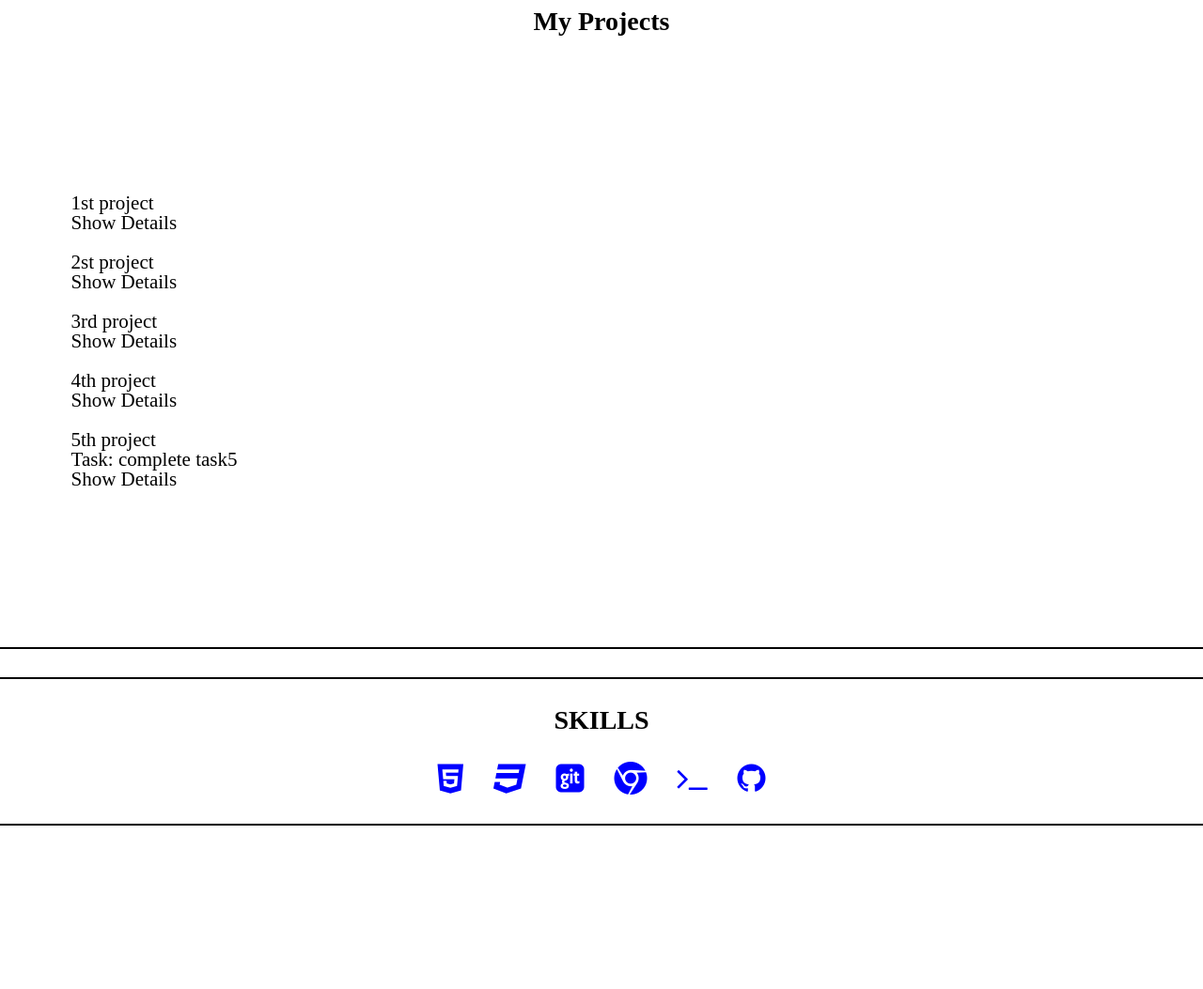
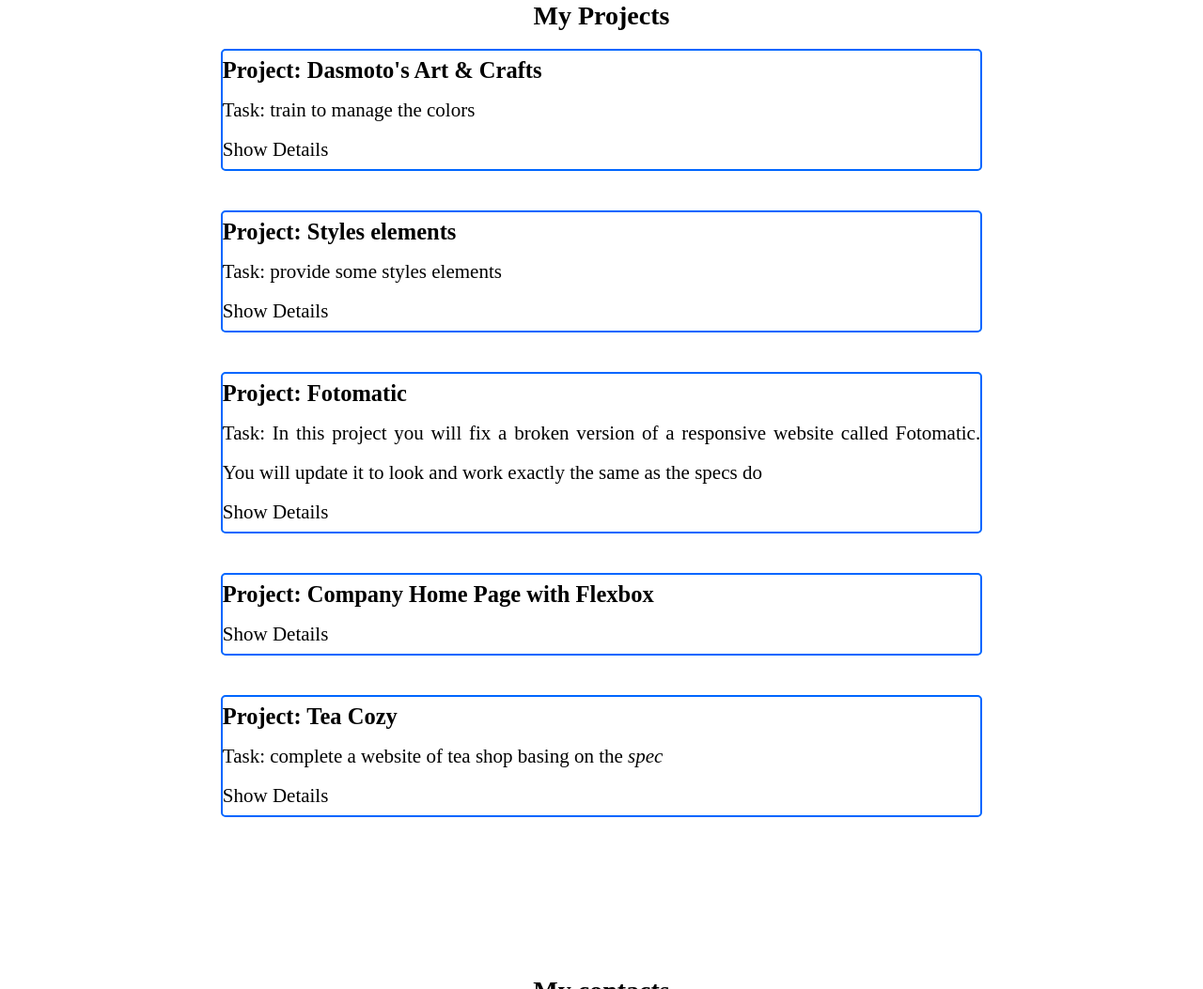
Before and after one commit to vshestunov/1st-portfolio, a plain HTML site: page index.html in a window 1280 px wide. Shown: the part 1747-2800 px from the top of the page at 94% size. Drawn offline with Linux system fonts and the light colour scheme.

Commit message:
some commit

```diff
--- a/css/style.css
+++ b/css/style.css
@@ -14,8 +14,17 @@ h2 {
     font-weight: 800;
 }
 
+h3 {
+    font-size: 1.75rem;
+    font-weight: 600;
+}
+
 p {
     font-size: 1.5rem;
+}
+
+.ital {
+    font-style: italic;
 }
 
 /** HEADER SCTION **/
@@ -43,7 +52,6 @@ nav li {
 }
 nav li a {
     color: white;
-    text-decoration: underline;
     font-size: 1.5rem;
     opacity: 1;
 }
@@ -86,13 +94,10 @@ nav li a {
 main {
     position: absolute;
     width: 100%;
-    text-align: center;
 }
 
 
 .about-container {
-    border-top: 2px solid black;
-    border-bottom: 2px solid black;
     width: 100%;
     justify-content: center;
     display: flex;
@@ -129,8 +134,6 @@ main {
 /* MY PROJECTS */
 
 #My-projects {
-    border-top: 2px solid black;
-    border-bottom: 2px solid black;
     width: 100%;
     justify-content: center;
     display: flex;
@@ -141,7 +144,7 @@ main {
 .projects-container {
     display: flex;
     width: 90%;
-    justify-content: flex-start;
+    justify-content: center;
     flex-wrap: wrap;
     min-height: 100vh;
 }
@@ -152,6 +155,9 @@ main {
 }
 .project-list {
     width: 100%;
+    display: flex;
+    justify-content: center;
+    flex-wrap: wrap;
 }
 
 .project-list li {
@@ -160,29 +166,27 @@ main {
     display: flex;
     align-items: center;
     flex-wrap: wrap;
-    width: 100%;
+    width: 70%;
+    border: 2px solid rgba(0, 102, 255, 1);
+    border-radius: 5px;
+    line-height: 3rem;
 }
 .arrow-container {
     width: 100%;
 }
 
 .arrow {
-
     margin-right: 5px;
     cursor: pointer;
 }
 
 .hidden-project {
-    width: 60%;
+    width: 100%;
     height: auto;
 }
 
 .project-screenshot {
     width: 100%;
-}
-
-.project-technologies {
-    font-size: 2rem;
 }
 
 .project-technologies i {
@@ -191,18 +195,8 @@ main {
 
 /* My Techs */
 
-#My-techs {
-    border-top: 2px solid black;
-    border-bottom: 2px solid black;
+.techs-container {
     width: 100%;
-    justify-content: center;
-    display: flex;
-    text-align: justify;
-    margin: 30px 0;
-}
-
-.techs-container {
-    width: 90%;
     text-align: center;
 }
 
@@ -225,5 +219,38 @@ main {
 
 /* CONTACT ME */
 #contact-me {
-    height: 100vh;
+    min-height: 100vh;
+    width: 100%;
+    display: flex;
+    justify-items: center;
+    flex-wrap: wrap;
+    justify-content: center;
 }
+
+#contact-me h2 {
+   padding-top: 15vh;
+   text-align: center;
+   width: 100%;
+}
+
+.contacts-container {
+    display: flex;
+    width: 85%;
+    flex-wrap: wrap;
+    height: 85vh;
+    align-items: center;
+    justify-content: center;
+    justify-self: center;
+}
+
+.links {
+    width: 50%;
+}
+
+.link {
+    width: 60%;
+    margin:0 15%;
+}
+.map {
+    width: 50%;
+}
--- a/index.html
+++ b/index.html
@@ -15,8 +15,7 @@
                 <ul>
                     <li><a href="#About-me">About me</a></li>
                     <li><a href="#My-projects">My projects</a></li>
-                    <li><a href="#My-techs">My technologies</a></li>
-                    <li><a href="contact-me">Contacts</a></li>
+                    <li><a href="#contact-me">Contacts</a></li>
                 </ul>
             </nav>
         </header>
@@ -36,7 +35,7 @@
                             <br><br>
                             Fun fact! I've been programing for 6,475,818,894 seconds!</p>
                             <div class="techs-container">
-                                <h2>SKILLS<br></h2>
+                                <h2> MY SKILLS<br></h2>
                                 <div class="techs">
                                     <a href="https://developer.mozilla.org/en-US/docs/Web/Guide/HTML/HTML5" target="_blank"><i class="fa fa-html5"></i></a>
                                     <a href="https://developer.mozilla.org/en-US/docs/Web/CSS" target="_blank"><i class="fa fa-css3"></i></a>
@@ -57,11 +56,11 @@
                     <ul class="project-list">
                         <li id='project1'>
                             <div class="arrow-container">
-                                <p>1st project</p>
+                                <h3>Project: Dasmoto's Art & Crafts</h3>
+                                <p>Task: train to manage the colors</p>
                                 <p class="arrow" id="arr1">Show Details</p>
                             </div>
                             <div class="hidden-project" id="hidden1" hidden>
-                                <p>Task: complete task1</p>
                                 <a href="./Project1/index.html" target="_blank"><img src="./images/project1.png" class="project-screenshot"></a>
                                 <p class="project-technologies">Used such techs:
                                     <i class="fa fa-html5"></i>
@@ -71,15 +70,16 @@
                                     <i class="fa fa-terminal"></i>
                                     <i class="fa fa-github"></i>
                                 </p>
+                                <p id='hide1'>Hide details</p>
                             </div>
                         </li>
                         <li id='project2'>
                             <div class="arrow-container">
-                                <p>2st project</p>
+                                <h3>Project: Styles elements</h3>
+                                <p>Task: provide some styles elements</p>
                                 <p class="arrow" id="arr2">Show Details</p>
                             </div>
                             <div class="hidden-project" id="hidden2" hidden>
-                                <p>Task: complete task2</p>
                                 <a href="./Project2/index.html" target="_blank"><img src="./images/project2.png" class="project-screenshot"></a>
                                 <p class="project-technologies">Used such techs:
                                     <i class="fa fa-html5"></i>
@@ -89,15 +89,17 @@
                                     <i class="fa fa-terminal"></i>
                                     <i class="fa fa-github"></i>
                                 </p>
+                                <p id='hide2'>Hide details</p>
                             </div>
                         </li>
                         <li id='project3'>
                             <div class="arrow-container">
-                                <p>3rd project</p>
+                                <h3>Project: Fotomatic</h3>
+                                <p>Task: In this project you will fix a broken version of a responsive website called Fotomatic. You will update it to look and work exactly the same as the specs do</p>
+
                                 <p class="arrow" id="arr3">Show Details</p>
                             </div>
                             <div class="hidden-project" id="hidden3" hidden>
-                                <p>Task: complete task3</p>
                                 <a href="./fotomatic/index.html" target="_blank"><img src="./images/fotomatic.png" class="project-screenshot"></a>
                                 <p class="project-technologies">Used such techs:
                                     <i class="fa fa-html5"></i>
@@ -107,15 +109,16 @@
                                     <i class="fa fa-terminal"></i>
                                     <i class="fa fa-github"></i>
                                 </p>
+                                <p id='hide3'>Hide details</p>
                             </div>
                         </li>
                         <li id='project4'>
                             <div class="arrow-container">
-                                <p>4th project</p>
+                                <h3>Project: Company Home Page with Flexbox</h3>
                                 <p class="arrow" id="arr4">Show Details</p>
                             </div>
                             <div class="hidden-project" id="hidden4" hidden>
-                                <p>Task: complete task4</p>
+                                <p>Task: In this project, you’ll be using flexbox to design and build the layout for a company’s homepage</p>
                                 <a href="./flex/index.html" target="_blank"><img src="./images/volkswagen.png" class="project-screenshot"></a>
                                 <p class="project-technologies">Used such techs:
                                     <i class="fa fa-html5"></i>
@@ -125,12 +128,13 @@
                                     <i class="fa fa-terminal"></i>
                                     <i class="fa fa-github"></i>
                                 </p>
+                                <p id='hide4'>Hide details</p>
                             </div>
                         </li>
                         <li id='project5'>
                             <div class="arrow-container">
-                                <h3>5th project</h3>
-                                <p>Task: complete task5</p>
+                                <h3>Project: Tea Cozy</h3>
+                                <span>Task: complete a website of tea shop basing on the <span class="ital">spec</span> </span>
                                 <p class="arrow" id="arr5">Show Details</p>
                             </div>
                             <div class="hidden-project" id="hidden5" hidden>
@@ -149,21 +153,24 @@
                     </ul>
                 </div>
             </section>
-            <section id="My-techs">
-                <div class="techs-container">
-                    <h2>SKILLS<br></h2>
-                    <div class="techs">
-                        <a href="https://developer.mozilla.org/en-US/docs/Web/Guide/HTML/HTML5" target="_blank"><i class="fa fa-html5"></i></a>
-                        <a href="https://developer.mozilla.org/en-US/docs/Web/CSS" target="_blank"><i class="fa fa-css3"></i></a>
-                        <a href="https://git-scm.com/" target="_blank"><i class="fa fa-git-square"></i></a>
-                        <a href="https://www.google.com/intl/en/chrome/?brand=IXYC&gclid=Cj0KCQiA7NKBBhDBARIsAHbXCB52EkDRizLIXJynX8oY36kQV3zPQgkDBGh5k_0WTLygUndVQ51uj00aAtTcEALw_wcB&gclsrc=aw.ds/" target="_blank"><i class="fa fa-chrome"></i></a>
-                        <a href="https://docs.microsoft.com/en-us/windows/terminal/command-line-arguments?tabs=windows" target="_blank"><i class="fa fa-terminal"></i></a>
-                        <a href="https://github.com/" target="_blank"><i class="fa fa-github"></i></a>
+            <section id="contact-me">
+                <h2>My contacts</h2>
+                <div class="contacts-container">
+                    <div class="links">
+                        <p class="link"><a href="tel:+380508066972"><i class="fa fa-phone"></i></a> +38 050 806 69 72</p>
+                        <p class="link"><a href="https://wa.me/+380508066972" target="_blank"><i class="fa fa-whatsapp"></i></a> WhatsApp: +38 050 806 69 72</p>
+                        <p class="link"><a href="tg://resolve?domain=+380508066972" target="_blank"><i class="fa fa-telegram"></i></a> Telegram: +38 050 806 69 72</p>
+                        <p class="link"><a href="mailto:shestunovvr@gmail.com"><i class="fa fa-envelope-o"></i></a> ShestunovVR@gmail.com</p>
+                        <p id="outlinks">
+                            <a href="https://github.com/vshestunov/gitproject" target="_blank"><i class="fa fa-github"></i></a>
+                            <a href="https://www.linkedin.com/in/vshestunov/" target="_blank"><i class="fa fa-linkedin"></i></a>
+                            <a href="skype:[live:vshestunov" target="_blank"><i class="fa fa-skype"></i></a>
+                        </p>
+                    </div>
+                    <div class="map">
+
                     </div>
                 </div>
-            </section>
-            <section id="contact-me">
-
             </section>
         </main>
         <script src="./js/main.js"></script>
--- a/js/main.js
+++ b/js/main.js
@@ -57,10 +57,37 @@ arrow3.addEventListener('click', showProject3);
 arrow4.addEventListener('click', showProject4);
 arrow5.addEventListener('click', showProject5);
 
+let hide1=document.getElementById('hide1');
+let hideProject1 = () => {
+    hidden1.style.display='none';
+    arrow1.style.display='block';
+}
+
+let hide2=document.getElementById('hide2');
+let hideProject2 = () => {
+    hidden2.style.display='none';
+    arrow2.style.display='block';
+}
+
+let hide3=document.getElementById('hide3');
+let hideProject3 = () => {
+    hidden3.style.display='none';
+    arrow3.style.display='block';
+}
+
+let hide4=document.getElementById('hide4');
+let hideProject4 = () => {
+    hidden4.style.display='none';
+    arrow4.style.display='block';
+}
+
 let hide5=document.getElementById('hide5');
 let hideProject5 = () => {
     hidden5.style.display='none';
     arrow5.style.display='block';
 }
-
+hide1.addEventListener('click', hideProject1);
+hide2.addEventListener('click', hideProject2);
+hide3.addEventListener('click', hideProject3);
+hide4.addEventListener('click', hideProject4);
 hide5.addEventListener('click', hideProject5);
```
